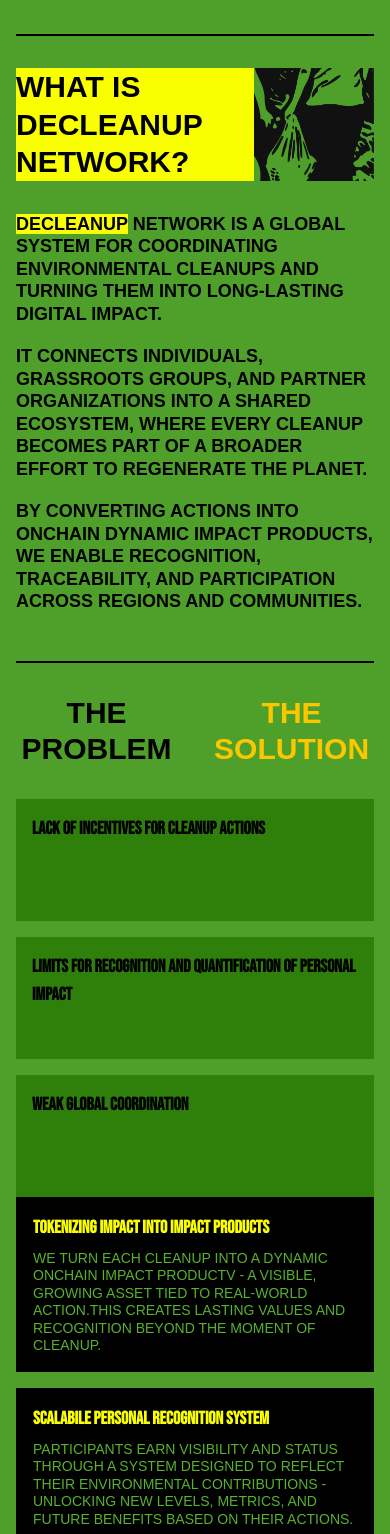
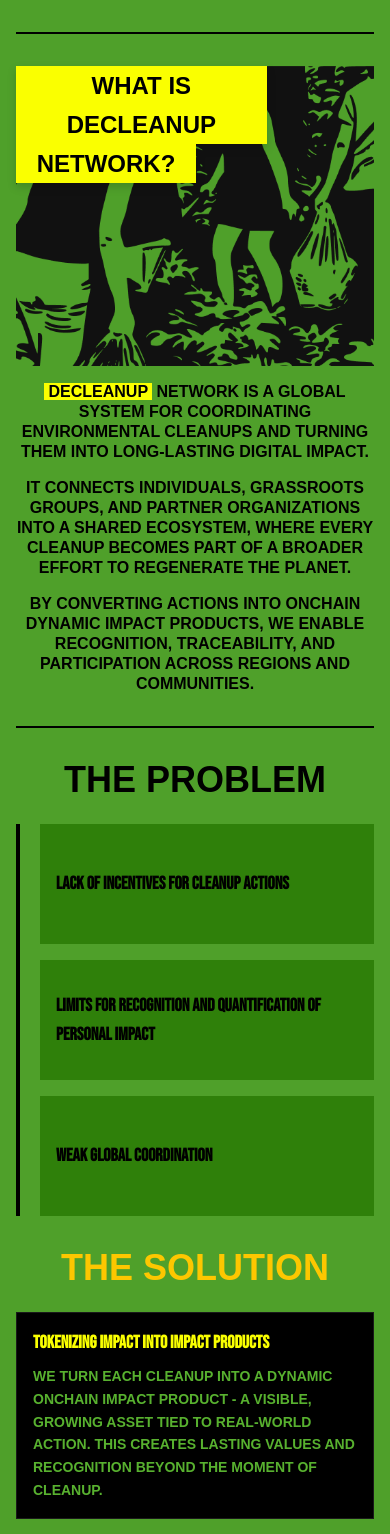
Before and after one commit to DeCleanup-Network/landing-page, a Next.js app: page / in a window 390 px wide. Shown: the top 1534 px of the page. Built offline with nearby package versions, Linux system fonts and the light colour scheme.

Commit message:
Make DeCleanup Network page fully responsive

```diff
--- a/components/whatis-decleanup/index.tsx
+++ b/components/whatis-decleanup/index.tsx
@@ -1,75 +1,203 @@
-import { ProblemSection } from "./problem-section"
-import { SolutionSection } from "./solution-section"
+import React from 'react';
+
+interface ProblemSectionProps {
+  hideHeader?: boolean;
+}
+
+function ProblemSection({ hideHeader = false }: ProblemSectionProps) {
+  const problems = [
+    {
+      title: "LACK OF INCENTIVES FOR CLEANUP ACTIONS",
+    },
+    {
+      title: "LIMITS FOR RECOGNITION AND QUANTIFICATION OF PERSONAL IMPACT",
+    },
+    {
+      title: "WEAK GLOBAL COORDINATION",
+    }
+  ];
+
+  return (
+    <div>
+      {!hideHeader && (
+        <div className="mb-6">
+          <h2 className="text-3xl md:text-4xl font-black text-black px-2 py-1 inline-block">
+            THE PROBLEM
+          </h2>
+        </div>
+      )}
+
+      <div className="space-y-4">
+        {problems.map((problem, index) => (
+          <div key={index} className="bg-[#2f800a] p-4 min-h-[120px] md:min-h-[200px] lg:min-h-[280px] xl:min-h-[320px] flex items-center">
+            <h3 className="text-lg md:text-xl lg:text-3xl font-bold text-black leading-relaxed" style={{ fontFamily: "Bebas Neue, sans-serif" }}>
+              {problem.title}
+            </h3>
+          </div>
+        ))}
+      </div>
+    </div>
+  );
+}
+
+interface SolutionSectionProps {
+  hideHeader?: boolean;
+}
+
+function SolutionSection({ hideHeader = false }: SolutionSectionProps) {
+  const solutions = [
+    {
+      title: "TOKENIZING IMPACT INTO IMPACT PRODUCTS",
+      description:
+        "WE TURN EACH CLEANUP INTO A DYNAMIC ONCHAIN IMPACT PRODUCT - A VISIBLE, GROWING ASSET TIED TO REAL-WORLD ACTION. THIS CREATES LASTING VALUES AND RECOGNITION BEYOND THE MOMENT OF CLEANUP.",
+    },
+    {
+      title: "SCALABLE PERSONAL RECOGNITION SYSTEM",
+      description:
+        "PARTICIPANTS EARN VISIBILITY AND STATUS THROUGH A SYSTEM DESIGNED TO REFLECT THEIR ENVIRONMENTAL CONTRIBUTIONS - UNLOCKING NEW LEVELS, METRICS, AND FUTURE BENEFITS BASED ON THEIR ACTIONS.",
+    },
+    {
+      title: "GLOBAL NETWORK OF COORDINATED ACTION",
+      description:
+        "THROUGH OUR AMBASSADOR PROGRAM, PARTNER COMMUNITIES, AND DECENTRALIZED TECH, WE CONNECT LOCAL CLEANUP EFFORTS INTO ONE SHARED ECOSYSTEM - ALIGNED, VISIBLE, AND SCALABLE ACROSS BORDERS",
+    },
+  ];
+
+  return (
+    <div>
+      {!hideHeader && (
+        <div className="mb-6">
+          <h2 className="text-3xl md:text-4xl font-black text-[#fbff00]">THE SOLUTION</h2>
+        </div>
+      )}
+
+      <div className="space-y-4">
+        {solutions.map((solution, index) => (
+          <div key={index} className="bg-black p-4 backdrop-blur-sm border border-white/10 min-h-[120px] md:min-h-[200px] lg:min-h-[280px] xl:min-h-[320px]">
+            <h3 className="text-[#FAFF00] text-lg md:text-2xl lg:text-4xl font-bold uppercase mb-2 lg:mb-3" style={{ fontFamily: "Bebas Neue, sans-serif" }}>
+              {solution.title}
+            </h3>
+            <p className="text-[#58B12F] text-sm md:text-lg lg:text-2xl font-bold leading-relaxed">{solution.description}</p>
+          </div>
+        ))}
+      </div>
+    </div>
+  );
+}
 
 export default function WhatIsDeCleanupNetwork() {
   return (
-    <section className="w-full bg-[#4FA02A] relative overflow-hidden">
-      <div className="container mx-auto px-4 py-8 relative z-10 m-[2px]">
+    <div className="min-h-screen bg-[#4FA02A]">
+      <div className="mx-auto px-4 sm:px-6 lg:px-8 py-8 lg:py-16">
         {/* Horizontal Line Separator */}
-        <div className="w-full h-0.5 bg-black mb-8"></div>
+        <div className="w-full h-0.5 bg-black mb-8 lg:mb-12"></div>
 
         {/* Header Section - Title and Description Side by Side */}
-        <div className="grid grid-cols-1 md:grid-cols-2 gap-8 mb-12">
+        <div className="text-center flex flex-col md:flex-row lg:text-left mb-8 lg:mb-12">
           {/* Left: Title with background image */}
-          <div className="relative">
-            <div className="absolute inset-0">
-              <img
-                src="/cleanup-illustration.png"
-                alt=""
-                className="w-full h-full object-cover object-center"
-                aria-hidden="true"
-              />
+          <div className="relative md:w-[50%] min-h-[300px] md:min-h-[400px] flex items-center justify-center">
+            <div
+              className="absolute inset-0 w-full h-full bg-no-repeat bg-center bg-cover"
+              style={{
+                backgroundImage: "url('/image2.png')",
+              }}
+            ></div>
+            <div className="absolute top-0 w-[70%] left-0 text-2xl sm:text-2xl lg:text-5xl xl:text-3xl font-black text-black uppercase leading-relaxed drop-shadow-lg">
+              <div className="bg-[#FAFF00]">What is DeCleanup</div>
+              <div className="bg-[#FAFF00] w-45 mt">Network?</div>
             </div>
-            <h1 className="text-3xl md:text-4xl lg:text-4xl font-black text-black leading-tight relative z-10 bg-[#FAFF00] mr-30">
-              WHAT IS DECLEANUP
-              <br />
-              NETWORK?
-            </h1>
           </div>
 
           {/* Right: Description */}
-          <div className="text-black text-lg md:text-xl font-bold leading-tight space-y-5">
-            <p>
-              <span className="bg-[#FAFF00] space-x-2">DECLEANUP</span> NETWORK IS A GLOBAL SYSTEM FOR COORDINATING ENVIRONMENTAL CLEANUPS AND TURNING THEM INTO
-              LONG-LASTING DIGITAL IMPACT.
-            </p>
-            <p>
-              IT CONNECTS INDIVIDUALS, GRASSROOTS GROUPS, AND PARTNER ORGANIZATIONS INTO A SHARED ECOSYSTEM, WHERE EVERY
-              CLEANUP BECOMES PART OF A BROADER EFFORT TO REGENERATE THE PLANET.
-            </p>
-            <p>
-              BY CONVERTING ACTIONS INTO ONCHAIN DYNAMIC IMPACT PRODUCTS, WE ENABLE RECOGNITION, TRACEABILITY, AND
-              PARTICIPATION ACROSS REGIONS AND COMMUNITIES.
-            </p>
+          <div className="md:w-[50%] pl-0 md:pl-4 lg:pl-8 mt-4 md:mt-0 flex flex-col justify-center min-h-[300px] md:min-h-[400px]">
+            <div className="space-y-4 md:space-y-6">
+              <div className="font-black">
+                <div className="text-[#000000] text-base md:text-lg lg:text-xl xl:text-2xl leading-tight font-black">
+                 <span className="bg-[#FAFF00] px-1">DECLEANUP</span> NETWORK IS A GLOBAL SYSTEM FOR COORDINATING ENVIRONMENTAL CLEANUPS AND TURNING THEM INTO
+                  LONG-LASTING DIGITAL IMPACT.
+                </div>
+              </div>
+
+              <div className="font-black">
+                <div className="text-[#000000] text-base md:text-lg lg:text-xl xl:text-2xl leading-tight font-black">
+                  IT CONNECTS INDIVIDUALS, GRASSROOTS GROUPS, AND PARTNER ORGANIZATIONS INTO A SHARED ECOSYSTEM, WHERE EVERY
+                  CLEANUP BECOMES PART OF A BROADER EFFORT TO REGENERATE THE PLANET.
+                </div>
+              </div>
+
+              <div className="font-black">
+                <div className="text-[#000000] text-base md:text-lg lg:text-xl xl:text-2xl leading-tight font-black">
+                  BY CONVERTING ACTIONS INTO ONCHAIN DYNAMIC IMPACT PRODUCTS, WE ENABLE RECOGNITION, TRACEABILITY, AND
+                  PARTICIPATION ACROSS REGIONS AND COMMUNITIES.
+                </div>
+              </div>
+            </div>
           </div>
         </div>
 
         {/* Horizontal Line Separator */}
-        <div className="w-full h-0.5 bg-black mb-8"></div>
+        <div className="w-full h-0.5 bg-black mb-8 lg:mb-8"></div>
 
-        {/* Problem-Solution Headers with horizontal line */}
-        <div className="mb-8 text-center">
+        {/* Desktop Layout: Problem-Solution Headers with horizontal line */}
+        <div className="hidden md:block mb-8 text-center">
           <div className="flex justify-center items-center space-x-4">
-            <h2 className="text-3xl md:text-4xl font-black text-black">
+            <h2 className="text-4xl lg:text-6xl xl:text-7xl font-bold text-black whitespace-nowrap">
               THE PROBLEM
             </h2>
-            <div className="flex-grow h-1 bg-black mx-2"></div>
-            <h2 className="text-3xl md:text-4xl font-black text-yellow-400">
+            <div className="flex-grow h-1 bg-black mx-4"></div>
+            <h2 className="text-4xl lg:text-6xl xl:text-7xl font-bold text-yellow-400 whitespace-nowrap">
               THE SOLUTION
             </h2>
           </div>
         </div>
 
-        {/* Problem-Solution Content */}
-        <div className="grid grid-cols-1 md:grid-cols-2 gap-0">
-          <div className="pr-0">
+        {/* Desktop Layout: Problem-Solution Content Side by Side */}
+        <div className="hidden md:grid md:grid-cols-2 gap-0">
+          <div>
             <ProblemSection hideHeader={true} />
           </div>
-          <div className="pl-0">
+          <div>
             <SolutionSection hideHeader={true} />
           </div>
         </div>
+
+        {/* Mobile Layout: Stacked with vertical line */}
+        <div className="block md:hidden">
+          {/* Mobile Problem Section */}
+          <div className="mb-8">
+            <div className="mb-6 text-center">
+              <h2 className="text-4xl sm:text-5xl font-bold text-black">
+                THE PROBLEM
+              </h2>
+            </div>
+
+            {/* Problem content with vertical line */}
+            <div className="relative">
+              {/* Vertical line at the left edge */}
+              <div className="absolute left-0 top-0 bottom-0 w-1 bg-black z-0"></div>
+
+              {/* Problem items */}
+              <div className="relative z-10 pl-6">
+                <ProblemSection hideHeader={true} />
+              </div>
+            </div>
+          </div>
+
+          {/* Mobile Solution Section */}
+          <div>
+            <div className="mb-6 text-center">
+              <h2 className="text-4xl sm:text-5xl font-bold text-yellow-400">
+                THE SOLUTION
+              </h2>
+            </div>
+
+            {/* Solution content without vertical line */}
+            <div>
+              <SolutionSection hideHeader={true} />
+            </div>
+          </div>
+        </div>
       </div>
-    </section>
-  )
+    </div>
+  );
 }
--- a/components/whatis-decleanup/problem-section.tsx
+++ /dev/null
@@ -1,39 +0,0 @@
-interface ProblemSectionProps {
-    hideHeader?: boolean;
-  }
-
-  export function ProblemSection({ hideHeader = false }: ProblemSectionProps) {
-    const problems = [
-      {
-        title: "LACK OF INCENTIVES FOR CLEANUP ACTIONS",
-      },
-      {
-        title: "LIMITS FOR RECOGNITION AND QUANTIFICATION OF PERSONAL IMPACT",
-      },
-      {
-        title: "WEAK GLOBAL COORDINATION",
-      }
-    ];
-
-    return (
-      <div>
-        {!hideHeader && (
-          <div className="mb-6">
-            <h2 className="text-3xl md:text-4xl font-black text-black px-2 py-1 inline-block">
-              THE PROBLEM
-            </h2>
-          </div>
-        )}
-
-        <div className="space-y-4">
-          {problems.map((problem, index) => (
-            <div key={index} className="bg-[#2f800a] p-4 h-30.5">
-              <h3 className="text-lg md:text-xl font-black text-black mb-0" style={{ fontFamily: "Bebas Neue" }}>
-                {problem.title}
-              </h3>
-            </div>
-          ))}
-        </div>
-      </div>
-    );
-  }
--- a/components/whatis-decleanup/solution-section.tsx
+++ /dev/null
@@ -1,44 +0,0 @@
-interface SolutionSectionProps {
-    hideHeader?: boolean
-  }
-
-  export function SolutionSection({ hideHeader = false }: SolutionSectionProps) {
-    const solutions = [
-      {
-        title: "TOKENIZING IMPACT INTO IMPACT PRODUCTS",
-        description:
-          "WE TURN EACH CLEANUP INTO A DYNAMIC ONCHAIN IMPACT PRODUCTV - A VISIBLE, GROWING ASSET TIED TO REAL-WORLD ACTION.THIS CREATES LASTING VALUES AND RECOGNITION BEYOND THE MOMENT OF CLEANUP.",
-      },
-      {
-        title: "SCALABILE PERSONAL RECOGNITION SYSTEM",
-        description:
-          "PARTICIPANTS EARN VISIBILITY AND STATUS THROUGH A SYSTEM DESIGNED TO REFLECT THEIR ENVIRONMENTAL CONTRIBUTIONS - UNLOCKING NEW LEVELS, METRICS, AND FUTURE BENEFITS BASED ON THEIR ACTIONS.",
-      },
-      {
-        title: "GLOBAL NETWORK OF COORDINATED ACTION",
-        description:
-          "THROUGH OUR AMBASSADOR PROGRAM, PARTNER COMMUNITIES, AND DECENTRALIZED TECH, WE CONNECT LOCAL CLEANUP EFFORTS INTO ONE SHARED ECOSYSTEM - ALIGNED, VISIBLE, AND SCALABLE ACROSS BORDERS",
-      },
-    ]
-
-    return (
-      <div>
-        {!hideHeader && (
-          <div className="mb-6">
-            <h2 className="text-3xl md:text-4xl font-black text-[#FAFF00]">THE SOLUTION</h2>
-          </div>
-        )}
-
-        <div className="space-y-4">
-          {solutions.map((solution, index) => (
-            <div key={index} className="bg-black border border-black p-4">
-              <h3 className="text-lg md:text-xl font-black text-[#FAFF00] mb-2" style={{ fontFamily: "Bebas Neue" }}>
-                {solution.title}
-              </h3>
-              <p className="text-[#58B12F] text-sm font-medium leading-tight">{solution.description}</p>
-            </div>
-          ))}
-        </div>
-      </div>
-    )
-  }
```
Also changed, not shown: public/image2.png (renamed from public/cleanup-illustration.png).
